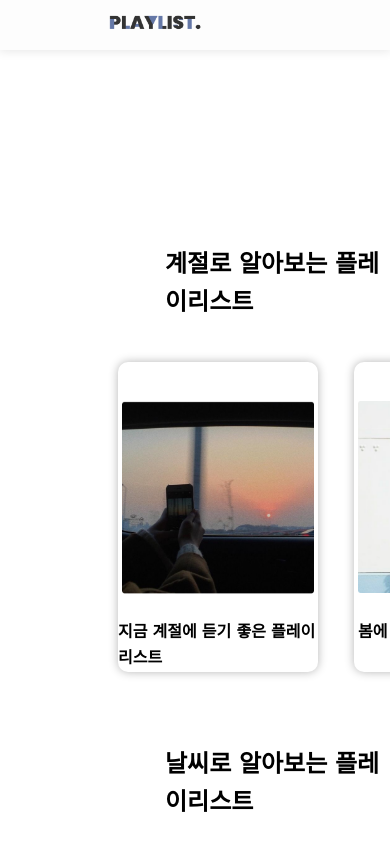
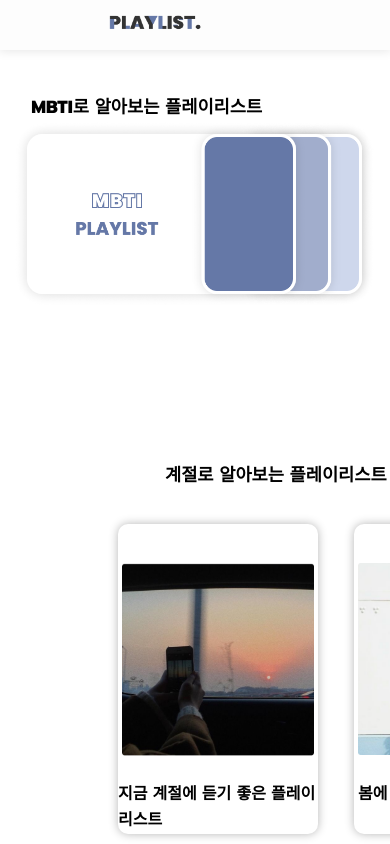
Before and after one commit to MGCWingcombo/Playlist_Client, a React (Create React App) app: page / in a window 390 px wide. Shown: the top 844 px of the page. Built offline with nearby package versions, Linux system fonts and the light colour scheme.

Commit message:
모바일 반응형에 버튼추가 및 스타일링

```diff
--- a/src/Pages/Main/Home.js
+++ b/src/Pages/Main/Home.js
@@ -25,7 +25,12 @@ const Home = () => {
         </S.Header>
 
         <Mob_header prevBtn={false} />
-
+        <S.Condition_Contents>
+          <p className="subtitle_mbti">MBTI로 알아보는 플레이리스트</p>
+          <S.Btn>
+            <img src={require("../../assets/mbtiBtn.png")} alt="mbti_button" />
+          </S.Btn>
+        </S.Condition_Contents>
         <RepeatHomeCon />
       </S.Content>
     </>
--- a/src/Pages/Main/Style.js
+++ b/src/Pages/Main/Style.js
@@ -43,7 +43,7 @@ export const Button = styled.button`
 `;
 
 export const Contents = styled.div`
-  padding-top: 140px;
+  padding-top: 12vh;
   p {
     font-family: "Prompt";
     font-weight: 600;
@@ -55,6 +55,13 @@ export const Contents = styled.div`
     padding-top: 30px;
     padding-left: 165px;
   }
+  @media ${device.mobile} {
+    .subtitle {
+      font-family: "Prompt";
+      font-size: 1.1rem;
+      font-weight: 700;
+    }
+  }
 `;
 
 export const Cardlist = styled.div`
@@ -62,3 +69,25 @@ export const Cardlist = styled.div`
   margin: 0 100px;
   justify-content: space-evenly;
 `;
+
+export const Condition_Contents = styled.div`
+  display: none;
+  p {
+    font-family: "Prompt";
+    font-size: 1.1rem;
+    font-weight: 700;
+    padding-top: 3vh;
+    padding-left: 3.7vh;
+    margin-bottom: 0;
+  }
+  @media ${device.mobile} {
+    display: block;
+  }
+`;
+
+export const Btn = styled.div`
+  padding-left: 1.5vh;
+  img {
+    width: 43vh;
+  }
+`;
```
